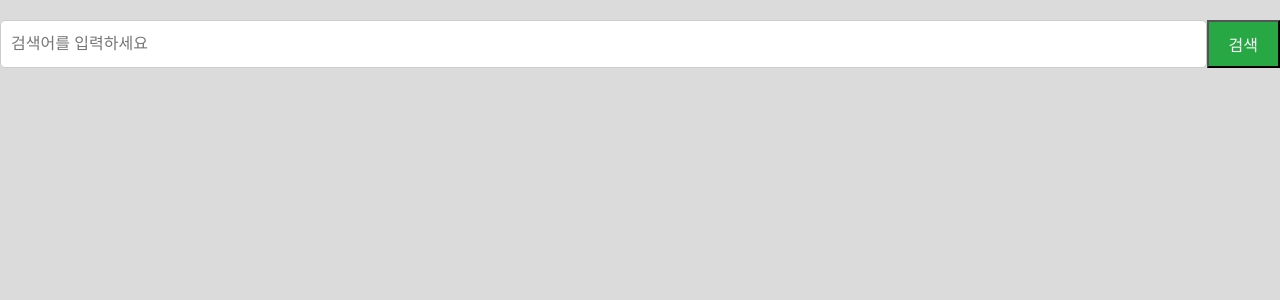
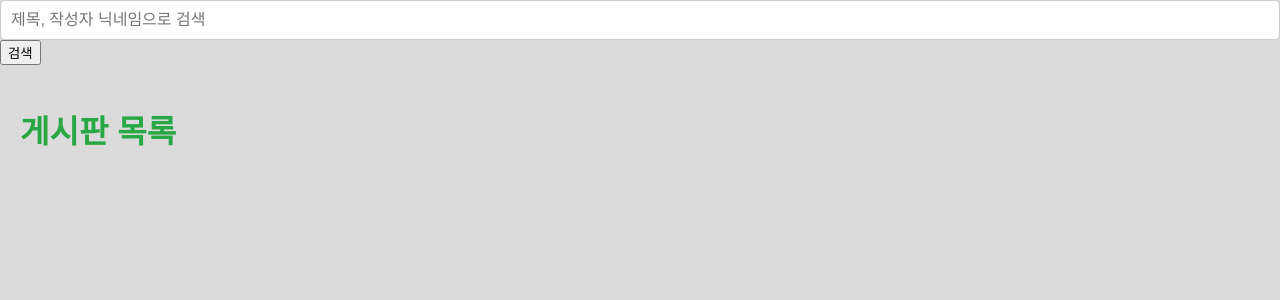
Before and after one commit to mingyeol1/lecture-f, a React (Create React App) app: page / in a window 1280 px wide. Before the commit this address had no page. Shown: the top 300 px of the page. Built offline with nearby package versions, Linux system fonts and the light colour scheme.

Commit message:
검색기능

```diff
--- a/src/App.tsx
+++ b/src/App.tsx
@@ -16,12 +16,13 @@ import SearchBar from './SearchBar';
 
 
 function App() {
+   const boardId = 1; // 📌 원하는 boardId 값 지정 (동적으로 받을 경우 로직 추가)
   return (
 
 
 
     <SearchProvider> {/* SearchContext로 감싸서 모든 컴포넌트에서 접근 가능 */}
-      <SearchBar /> {/* 한 번만 추가하여 모든 컴포넌트에서 사용 가능 */}
+       <SearchBar boardId={boardId} /> {/* boardId를 넘겨줘야 함 */}
       <Routes>
         <Route path='/signup' element={<SignUp />} />
         <Route path='/signin' element={<SignIn />} />
@@ -29,7 +30,7 @@ function App() {
         <Route path='/createboard' element={<BoardList />} />
         <Route path='/lectureboard/:boardId' element={<LectureBoard />} />
         <Route path='/boards/:boardId/lectures/:lectureId' element={<LectureRead />} />
-        <Route path='/mainpage' element={<MainPage />} />
+        <Route path='/' element={<MainPage />} />
         <Route path='/boards/:boardId/createlecture' element={<LectureCreate />} />
       </Routes>
     </SearchProvider>
--- a/src/Lecture/LectureBoard.tsx
+++ b/src/Lecture/LectureBoard.tsx
@@ -1,8 +1,8 @@
 import React, { useEffect, useState } from "react";
 import { authAxiosInstance } from "../config";
-import "./LectureBoard.css";
 import { useParams, useNavigate } from "react-router-dom";
 import { useSearch } from "../SearchContext"; // SearchContext 가져오기
+import "./LectureBoard.css";
 
 interface Lecture {
   id: number;
@@ -34,7 +34,8 @@ const LectureBoard: React.FC = () => {
       );
       // 검색어로 필터링
       const filteredLectures = response.data.content.filter((lecture: Lecture) =>
-        lecture.title.toLowerCase().includes(searchQuery.toLowerCase()) // 검색어 필터링
+        lecture.title.toLowerCase().includes(searchQuery.toLowerCase()) ||
+        lecture.uploaderNickname.toLowerCase().includes(searchQuery.toLowerCase()) // 제목, 작성자 필터링
       );
       const sortedLectures = filteredLectures.sort((a: Lecture, b: Lecture) => {
         return new Date(b.createdAt).getTime() - new Date(a.createdAt).getTime(); // 최신순으로 정렬
--- a/src/SearchBar.tsx
+++ b/src/SearchBar.tsx
@@ -1,29 +1,34 @@
-import React, { useState } from 'react';
-import { useSearch } from './SearchContext'; // SearchContext 가져오기
+import React, { useState } from "react";
+import { useSearch } from "./SearchContext"; // Context 사용
 import "./SearchBar.css";
 
-const SearchBar: React.FC = () => {
-  const { searchQuery, setSearchQuery } = useSearch(); // 검색어와 setter 함수
-  const [inputValue, setInputValue] = useState(searchQuery); // 로컬 상태로 검색어 관리
+interface SearchBarProps {
+  boardId: number; // 게시판 ID를 props로 받음
+}
+
+const SearchBar: React.FC<SearchBarProps> = ({ boardId }) => {
+  const { searchQuery, setSearchQuery } = useSearch(); // Context에서 검색어 관리
+  const [inputValue, setInputValue] = useState(searchQuery); // 로컬 상태
 
   const handleSearchChange = (e: React.ChangeEvent<HTMLInputElement>) => {
-    setInputValue(e.target.value); // 입력값 상태 변경
+    setInputValue(e.target.value);
   };
 
-  const handleSearchSubmit = () => {
-    setSearchQuery(inputValue); // 검색어를 Context에 업데이트
+  const handleSearchSubmit = (e: React.FormEvent) => {
+    e.preventDefault();
+    setSearchQuery(inputValue); // 검색어를 Context에 저장
   };
 
   return (
-    <div className="search-bar">
+    <form onSubmit={handleSearchSubmit} className="search-bar-container">
       <input
         type="text"
         value={inputValue}
         onChange={handleSearchChange}
-        placeholder="검색어를 입력하세요"
+        placeholder="제목, 작성자 닉네임으로 검색"
       />
-      <button onClick={handleSearchSubmit}>검색</button>
-    </div>
+      <button type="submit">검색</button>
+    </form>
   );
 };
 
```
